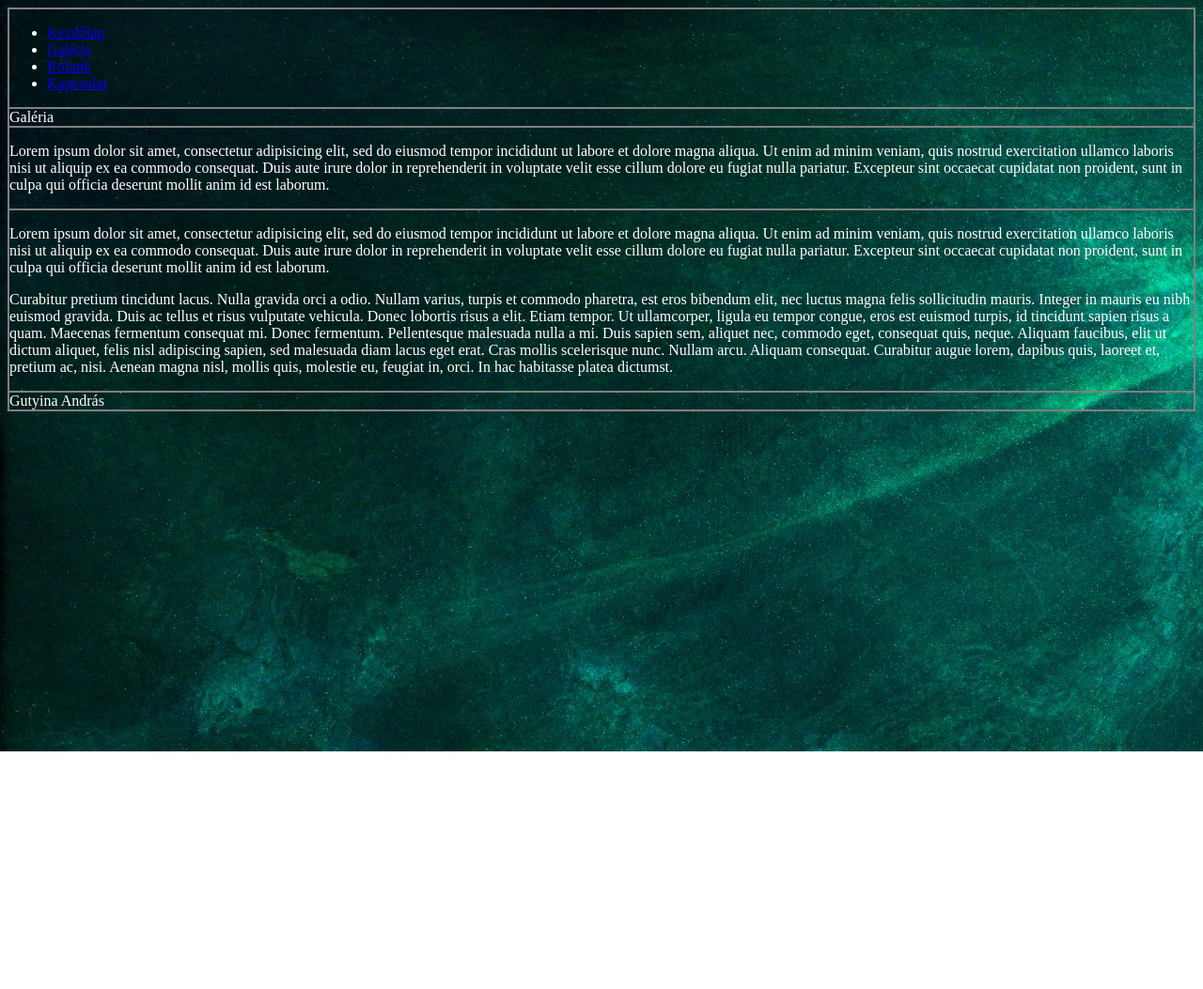
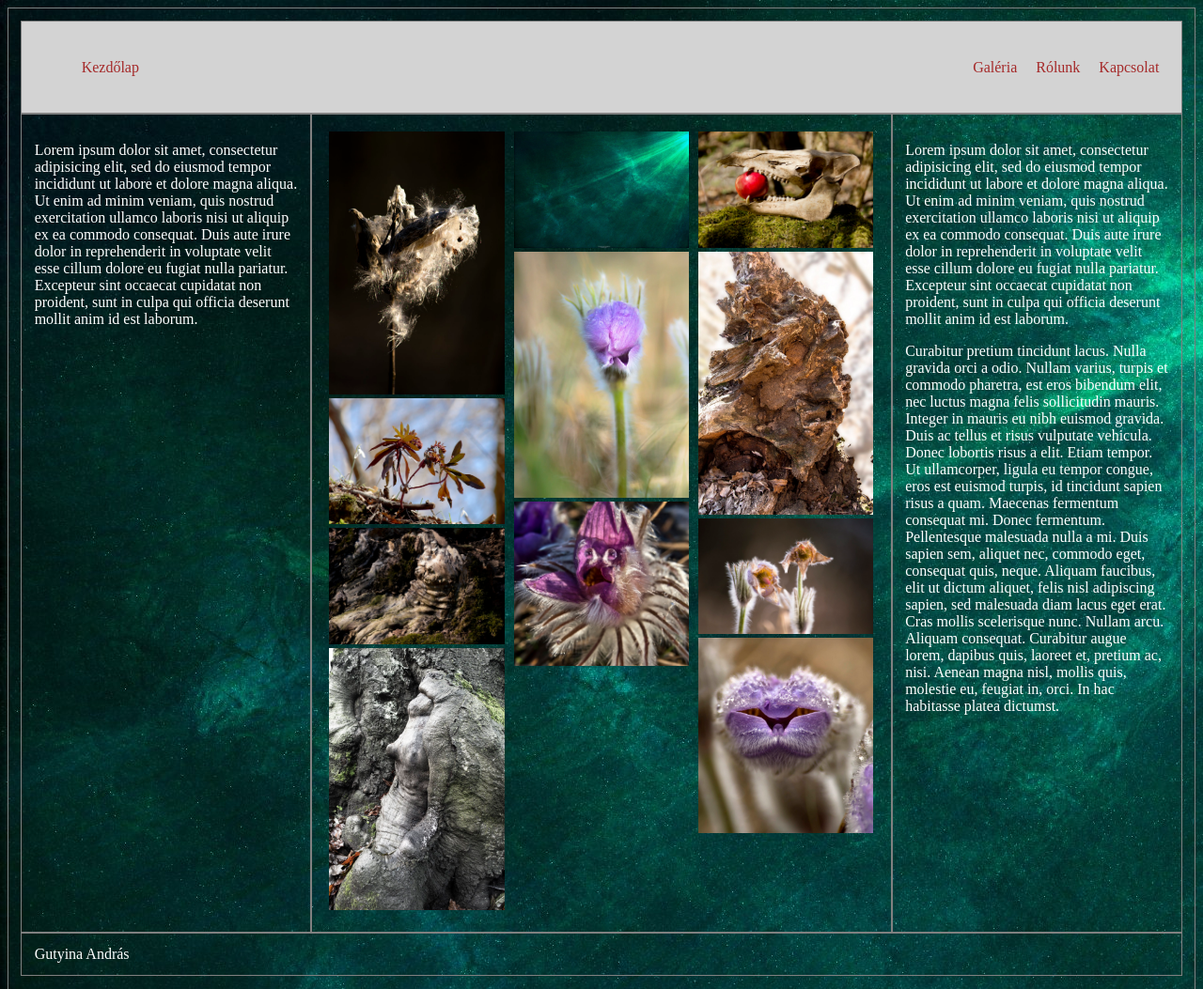
Before and after one commit to Gutyiii/felxboxgaleria, a plain HTML site: page felxboxgaleriaa/public_html/index.html in a window 1280 px wide. Shown: the top 1053 px of the page at 94% size. Before the commit the page ends 800 px from the top, so only its background shows below. Drawn offline with Linux system fonts and the light colour scheme.

Commit message:
mar jo lesz

```diff
--- a/felxboxgaleriaa/public_html/index.html
+++ b/felxboxgaleriaa/public_html/index.html
@@ -16,12 +16,32 @@ and open the template in the editor.
             <nav>
                 <ul>
                     <li><a href="index.html">Kezdőlap</a></li>
+                </ul>
+                <ul>
                     <li><a href="#">Galéria</a></li>
                     <li><a href="#">Rólunk</a></li>
                     <li><a href="#">Kapcsolat</a></li>
                 </ul>
             </nav>
-            <article>Galéria</article>
+            <article>
+                <div>
+                    <img src="kepek/bolyhos.jpg" alt=""/>
+                    <img src="kepek/erdeikutyatej.jpg" alt=""/>
+                    <img src="kepek/fatorzo.jpg" alt=""/>
+                    <img src="kepek/szerelmespar.jpg" alt=""/>
+                </div>
+                <div>
+                    <img src="kepek/hatter.jpg" alt=""/>
+                    <img src="kepek/kokorcsin1.jpg" alt=""/>
+                    <img src="kepek/kokrcsin_mokas_virag.jpg" alt=""/>
+                </div>
+                <div>
+                    <img src="kepek/koponyalamavas.jpg" alt=""/>
+                    <img src="kepek/oregfej.jpg" alt=""/>
+                    <img src="kepek/rongyoskokorcsin.jpg" alt=""/>
+                    <img src="kepek/tigcsiny.jpg" alt=""/>
+                </div>
+            </article>
             <aside id="baloldal">
                 <p>
                     Lorem ipsum dolor sit amet, consectetur adipisicing elit, sed do eiusmod tempor incididunt ut labore et dolore magna aliqua. Ut enim ad minim veniam, quis nostrud exercitation ullamco laboris nisi ut aliquip ex ea commodo consequat. Duis aute irure dolor in reprehenderit in voluptate velit esse cillum dolore eu fugiat nulla pariatur. Excepteur sint occaecat cupidatat non proident, sunt in culpa qui officia deserunt mollit anim id est laborum.
--- a/felxboxgaleriaa/public_html/stilus.css
+++ b/felxboxgaleriaa/public_html/stilus.css
@@ -2,9 +2,93 @@
 
 main, header, nav, article, aside, footer {
     border: 1px solid gray;
+    box-sizing: border-box;
+    padding: 10pt;
 }
 
 body {
     background-image: url("kepek/hatter.jpg");
     color: white;
+
 }
+
+main {
+    display: flex;
+    flex-wrap: wrap;
+    flex-direction: row;
+}
+
+nav, footer {
+    flex: 0 0 100%;
+}
+
+article {
+    flex: 0 0 50%;
+    display: flex;
+    flex-wrap: wrap;
+    flex-direction: row;
+
+}
+
+aside {
+    flex: 0 0 25%;
+}
+
+#baloldal {
+    order: -1;
+}
+
+nav {
+    order: -2;
+    display: flex;
+    justify-content: space-between;
+    flex-direction: row;
+    background-color: lightgrey;
+}
+
+nav ul {
+    display: flex;
+    justify-content: space-between;
+    flex-direction: row;
+
+}
+
+nav ul li {
+    padding: 10px;
+    list-style-type: none;
+
+}
+
+nav a {
+    text-decoration: none;
+    color: brown;
+
+}
+
+img {
+    width: 100%;
+}
+
+article div {
+    flex: 0 0 calc(33.3% - 10px);
+    margin: 5px;
+}
+
+@media only screen and (max-width600px) {
+    #baloldal {
+        order: 0;
+    }
+    main {
+        flex-wrap: wrap;
+        flex-direction: column;
+    }
+}
+
+@media only screen and (max-width400px) {
+    article div {
+        flex: 0 0 100%;
+    }
+    nav, nav ul {
+        flex-direction: column;
+    }
+}
```
